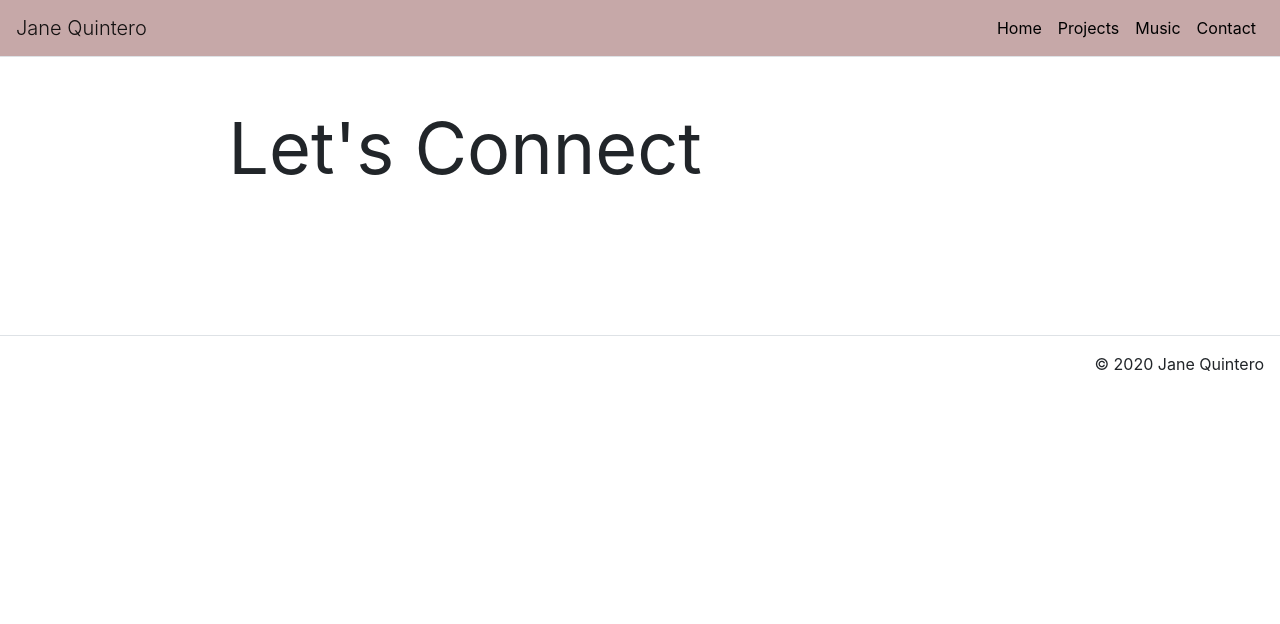
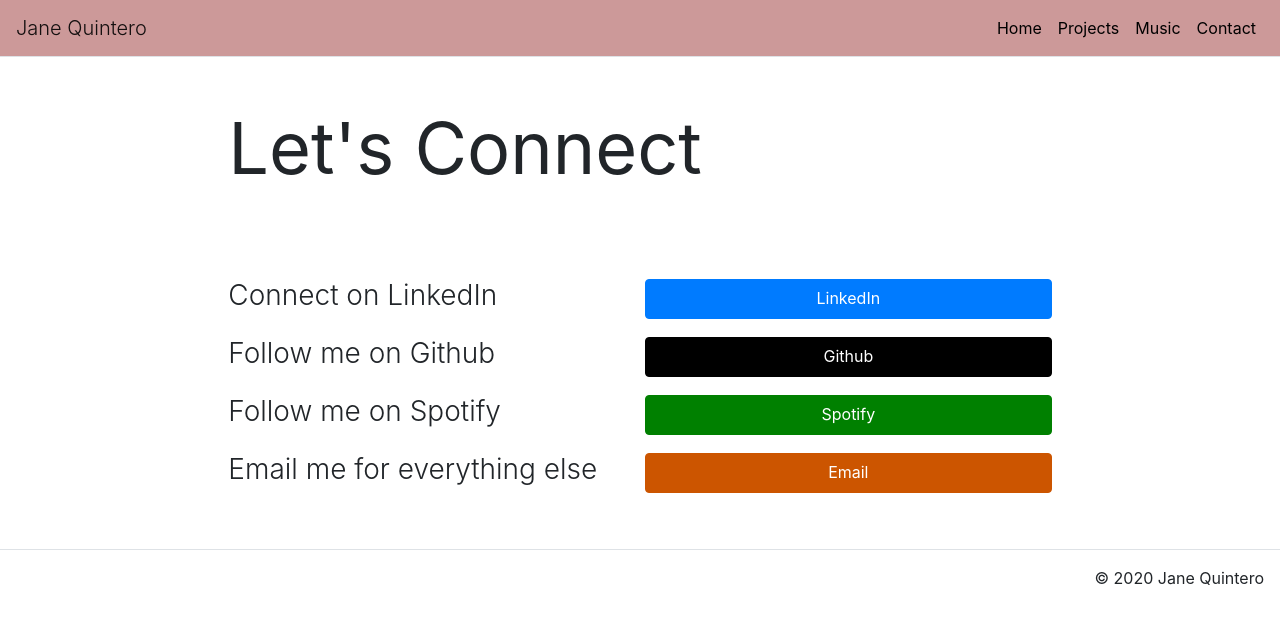
Before and after one commit to quinqu/portfolio, a React (Create React App) app: page /contact in a window 1280 px wide. Shown: the top 624 px of the page. Built offline with nearby package versions, Linux system fonts and the light colour scheme.

Commit message:
contact page

```diff
--- a/src/components/CardInfo.js
+++ b/src/components/CardInfo.js
@@ -10,7 +10,8 @@
     <animated.div className="card-style-info" style={style}>
       <p className="card-style-title"> {props.title}</p>
       <p>{props.subtitle}</p>
-      <a href={props.link} style={{color: "black", textDecoration: "underline"}}> <p> View Project </p></a>
+
+      <a class="btn btn-secondary" href={props.link} style={{color: "white"}}>View Project</a>
     </animated.div>
 
   );
--- a/src/components/ContactPage.js
+++ b/src/components/ContactPage.js
@@ -11,9 +11,22 @@
     return (
       <div>
         <Comp title={this.props.title} subtitle={this.props.subtitle} text={this.props.text}/>
-        <Content>
-          <h5> </h5>
-          <h5> </h5>
+        <Content >
+
+        <div className="contact-buttons">
+          <h3 className="display-5 font-weight-light"> Connect on LinkedIn</h3>
+          <a className="btn btn-primary" href="https://linkedin.com/in/quinq">LinkedIn</a>
+
+          <h3 className="display-5 font-weight-light"> Follow me on Github </h3>
+          <a className="btn btn-secondary git" href="https://github.com/quinqu">Github</a>
+
+          <h3 className="display-5 font-weight-light"> Follow me on Spotify</h3>
+          <a className="btn btn-secondary spot" href="https://open.spotify.com/user/quinruby">Spotify</a>
+
+          <h3 className="display-5 font-weight-light"> Email me for everything else </h3>
+          <a className="btn btn-secondary" href="mailto:quinruby0@gmail.com"> Email </a>
+
+          </div>
         </Content>
       </div>
     );
--- a/src/index.css
+++ b/src/index.css
@@ -57,7 +57,7 @@
 }
 
 .header-color {
-  background-color: #C6A8A8;
+  background-color: #CC9999;
 }
 
 
@@ -86,3 +86,31 @@
 .about {
   padding: 30px 100px 50px 100px;
 }
+
+.btn-secondary{
+  background-color: #cc5500 !important;
+  border-color:  #cc5500 !important;
+}
+
+.spot {
+  background-color: green !important;
+  border-color:  green !important;
+
+}
+
+.git {
+  background-color: black !important;
+  border-color:  black !important;
+}
+
+.contact-buttons{
+  display: grid;
+  grid-gap: 10px;
+  grid-template-columns: 1fr 1fr;
+  grid-template-rows: 1fr 1fr;
+}
+
+.contact-buttons > * {
+  height: 40px;
+  padding: 0px;
+}
```
